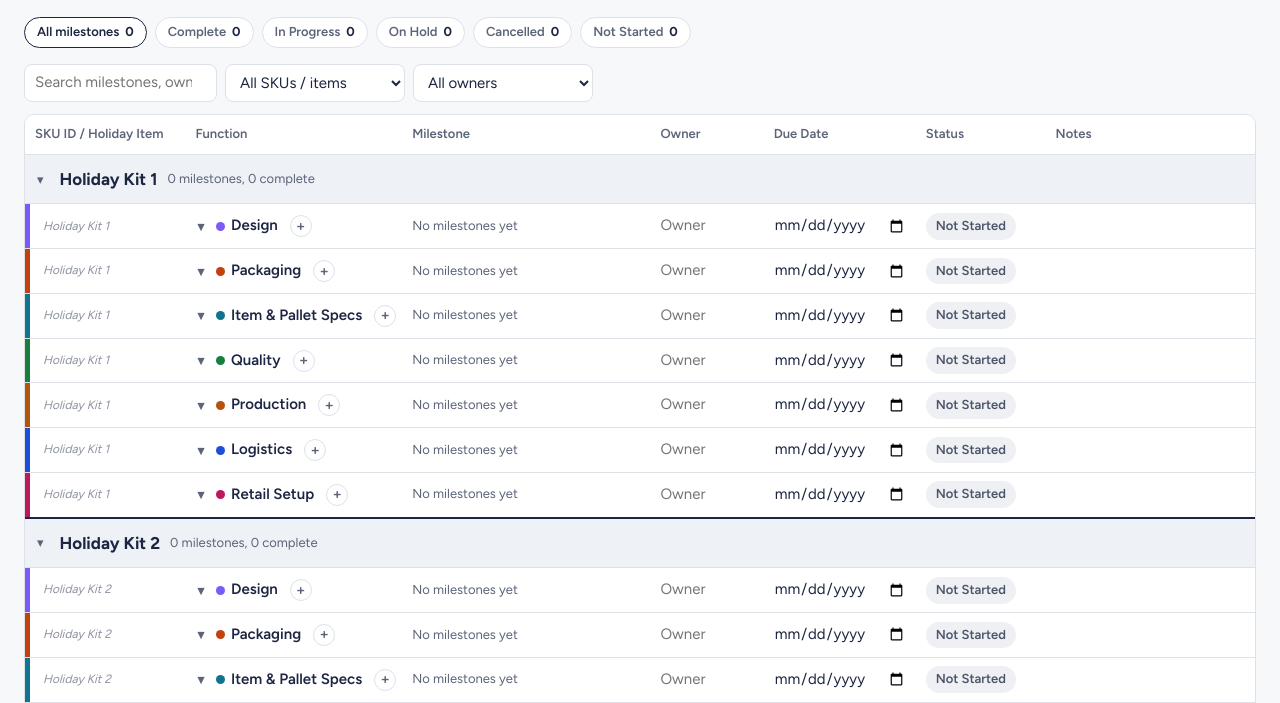
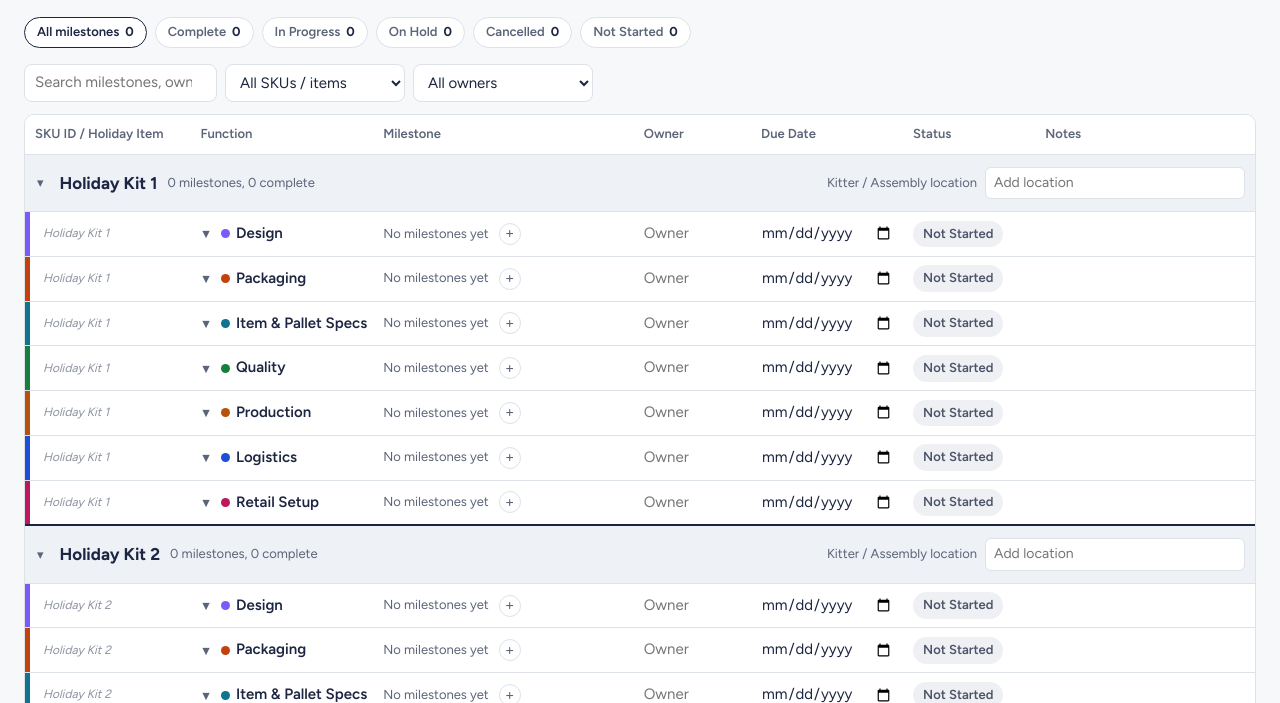
Before and after one commit to Michael-Garcia-09/Holiday-Project-Tracker-2027, a plain HTML site: page index.html in a window 1280 px wide. Shown: the part 97-800 px from the top of the page. Drawn offline with Linux system fonts and the light colour scheme.

Commit message:
Add files via upload

```diff
--- a/index.html
+++ b/index.html
@@ -77,6 +77,8 @@ tbody tr.sku:first-child td{border-top:0}
 .sku-inner{display:flex;align-items:center;gap:10px;padding:12px 10px 12px 6px}
 .sname{font-weight:700;font-size:17px}
 .scount{color:var(--muted);font-size:13px}
+.kloc{margin-left:auto;display:flex;align-items:center;gap:8px;font-size:13px;color:var(--muted);white-space:nowrap}
+.kloc input{background:var(--surface);border:1px solid var(--line);border-radius:6px;padding:5px 8px;width:260px;max-width:40vw;font-size:14px;color:var(--ink)}
 
 /* Level 2: Function */
 tr.fn td{background:var(--surface)}
@@ -85,7 +87,7 @@ tr.fn td:first-child{box-shadow:inset 5px 0 0 var(--fc)}
 .fn-dot{width:9px;height:9px;border-radius:50%;background:var(--fc);flex:none}
 .fn-meta{display:flex;align-items:center;gap:10px;padding:6px 10px}
 .fcount{color:var(--muted);font-size:13px;white-space:nowrap}
-.plus{margin-left:6px;width:22px;height:22px;border-radius:50%;border:1px solid var(--line);background:var(--surface);color:var(--muted);font-size:15px;line-height:1;cursor:pointer;display:inline-flex;align-items:center;justify-content:center;padding:0;flex:none}
+.plus{margin-left:0;width:22px;height:22px;border-radius:50%;border:1px solid var(--line);background:var(--surface);color:var(--muted);font-size:15px;line-height:1;cursor:pointer;display:inline-flex;align-items:center;justify-content:center;padding:0;flex:none}
 .plus:hover{color:var(--ink);border-color:var(--ink)}
 .pill{display:inline-block;border-radius:999px;padding:4px 10px;margin-left:10px;font-size:13px;font-weight:600;cursor:help;white-space:nowrap}
 .rcount{color:var(--muted);font-size:12px;margin-left:6px;white-space:nowrap}
@@ -249,8 +251,8 @@ function render(){
       const late=isLate(meta.due,rs);
       inner+=`<tr class="fn${fCol?' is-collapsed':''}" style="--fc:var(${f.color})" data-fk="${k}">
         <td><div class="ctx skuctx">${esc(sku.name)}</div></td>
-        <td><div class="fn-head"><button class="toggle" data-toggle="${fKey}" aria-expanded="${!fCol}" aria-label="Show or hide ${esc(f.name)} milestones for ${esc(sku.name)}"><span>▾</span></button><span class="fn-dot" aria-hidden="true"></span>${esc(f.name)}<button class="plus" data-add="${k}" aria-label="Add a ${esc(f.name)} milestone for ${esc(sku.name)}" title="Add milestone">+</button></div></td>
-        <td><div class="fn-meta"><span class="fcount">${rows.length ? rows.length+' milestone'+(rows.length===1?'':'s') : 'No milestones yet'}</span></div></td>
+        <td><div class="fn-head"><button class="toggle" data-toggle="${fKey}" aria-expanded="${!fCol}" aria-label="Show or hide ${esc(f.name)} milestones for ${esc(sku.name)}"><span>▾</span></button><span class="fn-dot" aria-hidden="true"></span>${esc(f.name)}</div></td>
+        <td><div class="fn-meta"><span class="fcount">${rows.length ? rows.length+' milestone'+(rows.length===1?'':'s') : 'No milestones yet'}</span><button class="plus" data-add="${k}" aria-label="Add a ${esc(f.name)} milestone for ${esc(sku.name)}" title="Add milestone">+</button></div></td>
         <td><input class="cell" data-k="owner" value="${esc(meta.owner)}" placeholder="Owner" aria-label="${esc(f.name)} owner for ${esc(sku.name)}"></td>
         <td><input class="cell${late?' late':''}" type="date" data-k="due" value="${esc(meta.due)}" aria-label="${esc(f.name)} due date"${late?' title="Past due"':''}></td>
         <td><span class="pill st-${rs}" title="Rolled up from this function's milestones">${label(rs)}</span>${rows.length?`<span class="rcount">${done}/${rows.length}</span>`:''}</td>
@@ -272,10 +274,11 @@ function render(){
       }
     }
     if(anyF && !inner) continue;
-    html+=`<tr class="sku${sCol?' is-collapsed':''}"><td colspan="8"><div class="sku-inner">
+    html+=`<tr class="sku${sCol?' is-collapsed':''}" data-sku="${sku.id}"><td colspan="8"><div class="sku-inner">
       <button class="toggle" data-toggle="${sKey}" aria-expanded="${!sCol}" aria-label="Show or hide ${esc(sku.name)}"><span>▾</span></button>
       <span class="sname">${esc(sku.name)}</span>
       <span class="scount">${skuRows.length} milestone${skuRows.length===1?'':'s'}, ${done} complete</span>
+      <label class="kloc">Kitter / Assembly location<input data-k="location" value="${esc(sku.location)}" placeholder="Add location"></label>
     </div></td></tr>`;
     if(!sCol) html+=inner;
   }
@@ -321,6 +324,8 @@ body.addEventListener('click',e=>{
 });
 function saveField(e){
   const k=e.target.dataset.k; if(!k) return;
+  const skuRow=e.target.closest('tr.sku');
+  if(skuRow){ const sk=state.skus.find(x=>x.id===skuRow.dataset.sku); if(sk){ sk[k]=e.target.value; save(); } return; }
   const fnRow=e.target.closest('tr.fn');
   if(fnRow){ const fk=fnRow.dataset.fk; state.fmeta[fk]={...getMeta(fk),[k]:e.target.value}; save(); return; }
   const tr=e.target.closest('tr.item'); if(!tr) return;
@@ -336,15 +341,15 @@ document.getElementById('expandAll').onclick=()=>{collapsed.clear();render();};
 document.getElementById('collapseAll').onclick=()=>{state.skus.forEach(s=>collapsed.add('s:'+s.id));render();};
 
 /* CSV: function-level lines have a blank Milestone */
-const COLS=['SKU ID / Holiday Item','Function','Milestone','Owner','Due Date','Status','Notes'];
+const COLS=['SKU ID / Holiday Item','Function','Milestone','Owner','Due Date','Status','Notes','Kitter / Assembly Location'];
 const csvCell=v=>/[",\n]/.test(String(v??''))?`"${String(v).replace(/"/g,'""')}"`:String(v??'');
 document.getElementById('exportCsv').onclick=()=>{
   const lines=[COLS.join(',')];
   for(const s of state.skus) for(const f of FUNCTIONS){
     const m=getMeta(fkey(s.id,f.id));
-    lines.push([s.name,f.name,'',m.owner,m.due,label(rollup(fnRows(fkey(s.id,f.id)))),''].map(csvCell).join(','));
+    lines.push([s.name,f.name,'',m.owner,m.due,label(rollup(fnRows(fkey(s.id,f.id)))),'',s.location||''].map(csvCell).join(','));
     for(const r of state.rows.filter(x=>x.skuId===s.id&&x.fn===f.id))
-      lines.push([s.name,f.name,r.milestone,r.owner,r.due,label(r.status),r.notes].map(csvCell).join(','));
+      lines.push([s.name,f.name,r.milestone,r.owner,r.due,label(r.status),r.notes,s.location||''].map(csvCell).join(','));
   }
   const a=document.createElement('a');
   a.href=URL.createObjectURL(new Blob([lines.join('\n')],{type:'text/csv'}));
@@ -370,6 +375,7 @@ document.getElementById('importCsv').onchange=async e=>{
     const f=FUNCTIONS.find(x=>x.name.toLowerCase()===(c[1]||'').trim().toLowerCase()); if(!f) continue;
     let s=skus.find(x=>x.name.toLowerCase()===name.toLowerCase());
     if(!s){ s={id:'sku'+uid(),name}; skus.push(s); }
+    if((c[7]||'').trim()) s.location=c[7].trim();
     const st=(STATUSES.find(x=>x.label.toLowerCase()===(c[5]||'').trim().toLowerCase())||{id:'ns'}).id;
     if(!(c[2]||'').trim()) fmeta[fkey(s.id,f.id)]={owner:(c[3]||'').trim(),due:(c[4]||'').trim()};
     else rows.push({id:uid(),skuId:s.id,fn:f.id,milestone:c[2],owner:c[3]||'',due:(c[4]||'').trim(),status:st,notes:c[6]||''});
```
